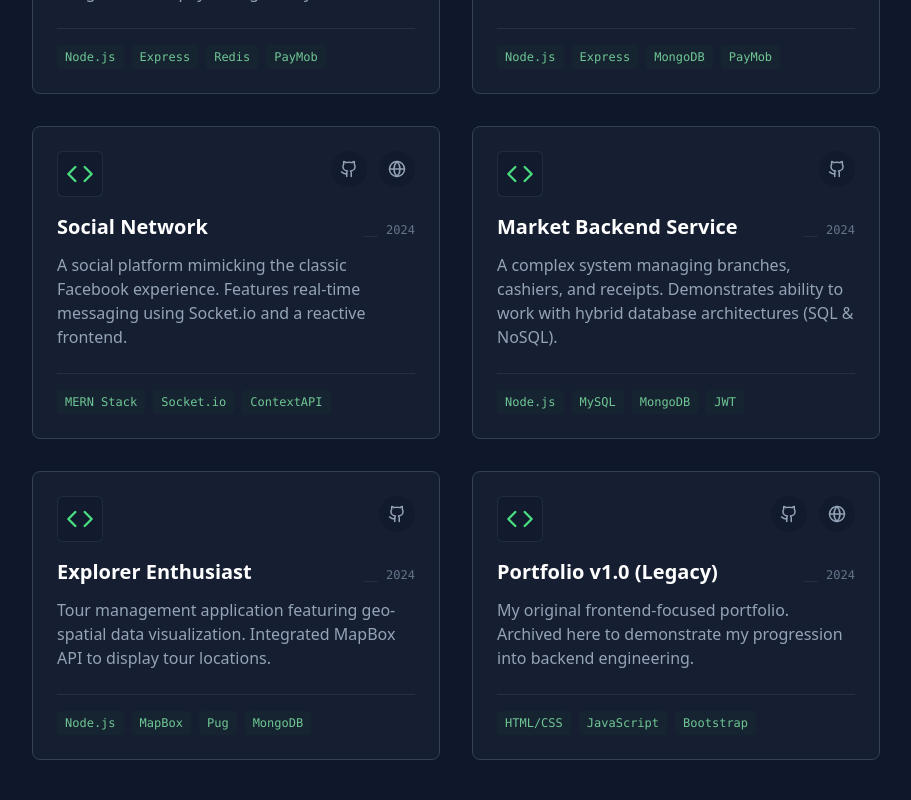
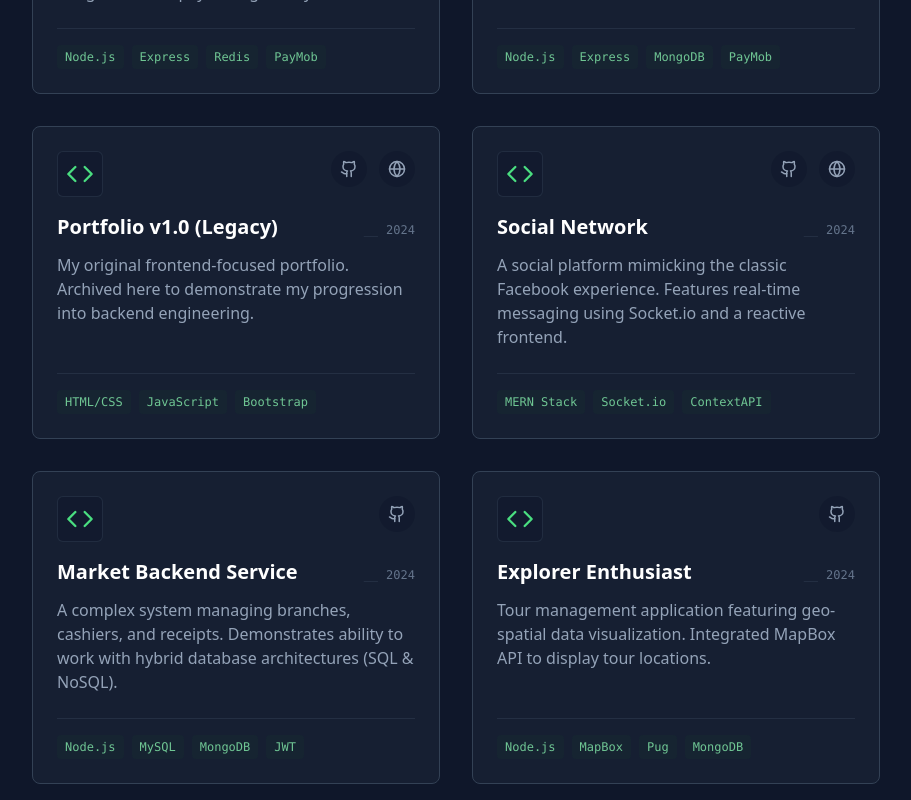
Before and after one commit to Eslam-Amin/Portfolio, a React (Create React App) app: page / in a window 1280 px wide. Shown: the part 3200-4000 px from the top of the page, without its empty margins (184-1095 px from the left). Built offline with nearby package versions, Linux system fonts and the light colour scheme.

Commit message:
Fixed o-curls project link

```diff
--- a/src/data/portfolioData.js
+++ b/src/data/portfolioData.js
@@ -107,7 +107,15 @@ export const projects = [
     date: "2024",
     tech: ["Node.js", "Express", "MongoDB", "PayMob"],
     desc: "E-commerce solution for hair products. Key contribution involved upgrading the payment infrastructure from legacy iframes to Unified Checkout.",
-    link: "https://ocurls.com" // Used as generic link
+    link: "https://o-curls.com"
+  },
+  {
+    title: "Portfolio v1.0 (Legacy)",
+    date: "2024",
+    tech: ["HTML/CSS", "JavaScript", "Bootstrap"],
+    desc: "My original frontend-focused portfolio. Archived here to demonstrate my progression into backend engineering.",
+    github: "https://github.com/Eslam-Amin/PersonalPortfolio",
+    demo: "https://eslam-amin-portfolio.netlify.app/"
   },
   {
     title: "Social Network",
@@ -130,13 +138,5 @@ export const projects = [
     tech: ["Node.js", "MapBox", "Pug", "MongoDB"],
     desc: "Tour management application featuring geo-spatial data visualization. Integrated MapBox API to display tour locations.",
     github: "https://github.com/Eslam-Amin/Explorer-Enthusiast-Backend"
-  },
-  {
-    title: "Portfolio v1.0 (Legacy)",
-    date: "2024",
-    tech: ["HTML/CSS", "JavaScript", "Bootstrap"],
-    desc: "My original frontend-focused portfolio. Archived here to demonstrate my progression into backend engineering.",
-    github: "https://github.com/Eslam-Amin/PersonalPortfolio",
-    demo: "https://eslam-amin-portfolio.netlify.app/"
   }
 ];
```
